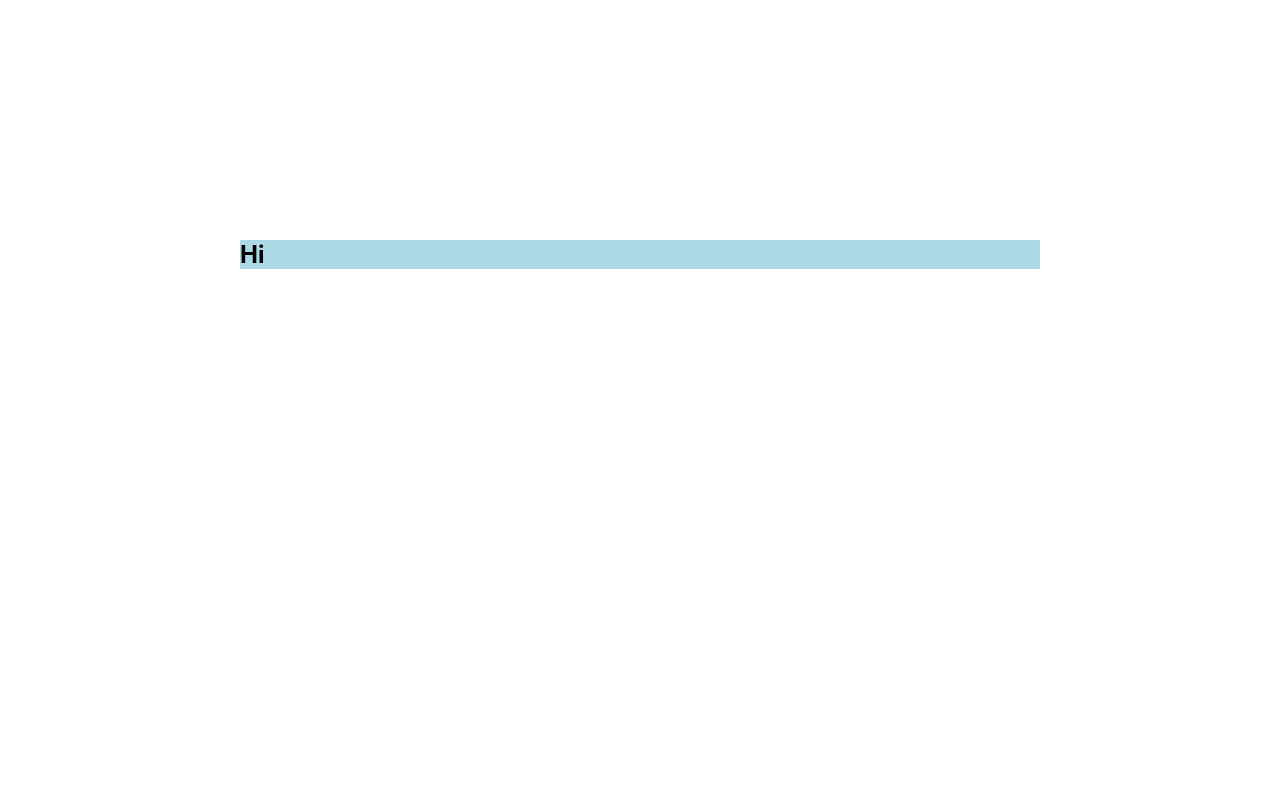
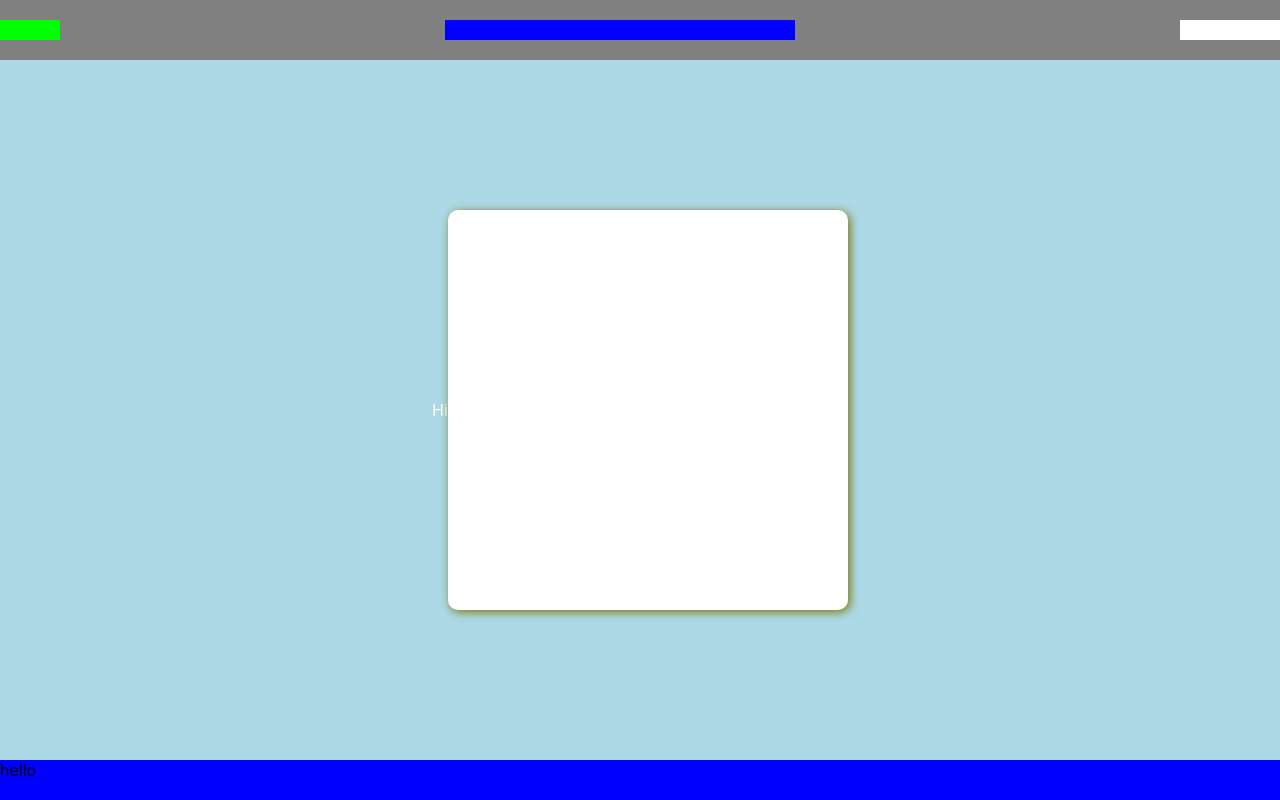
Before and after one commit to sarafotros/react-krm1, a React (Create React App) app: page / in a window 1280 px wide. Built offline with nearby package versions, Linux system fonts and the light colour scheme.

Commit message:
styles added

```diff
--- a/src/index.js
+++ b/src/index.js
@@ -1,7 +1,7 @@
 import React from 'react';
 import ReactDOM from 'react-dom';
 import './index.css';
-import App from './App';
+// import App from './App';
 import * as serviceWorker from './serviceWorker';
 import Home from "./screens/Home";
 ReactDOM.render(
--- a/src/screens/Home.js
+++ b/src/screens/Home.js
@@ -1,13 +1,22 @@
 import React from "react";
+import styles from './styles';
 
 class Home extends React.Component {
 
     render() {
-        return (
-        <div>
-            <h2 style={{ margin:240, backgroundColor:'lightBlue'}}> Hi</h2>
-        </div>
-     );
+     return (
+				<div style={styles.body}>
+					<div style={styles.header}>
+						<div style={styles.right}></div>
+						<div style={styles.center}></div>
+						<div style={styles.left}></div>
+					</div>
+                    <div style={styles.main}> Hi
+                        <div style={styles.form}></div>
+                    </div>
+					<div style={styles.footer}> hello</div>
+				</div>
+			);
     }
 }
 
--- /dev/null
+++ b/src/screens/styles.js
@@ -0,0 +1,52 @@
+const styles = {
+	body: {
+		minHeight: '100vh',
+		backgroundColor: 'white',
+		display: 'flex',
+		flexDirection: 'column',
+	},
+	main: {
+		flex: 2,
+		backgroundColor: 'lightBlue',
+        color: '#fff',
+        justifyContent: 'center',
+        display: 'flex',
+        alignItems: 'center',
+	},
+	footer: {
+		backgroundColor: 'blue',
+		height: 40,
+	},
+
+	header: {
+		backgroundColor: 'grey',
+        height: 60,
+        display: 'flex',
+        flexDirection: 'row-reverse',
+        justifyContent: 'space-between',
+        alignItems: 'center',
+	},
+	right: {
+        backgroundColor: '#fff',
+        height: 20,
+        width: 100,
+	},
+	center: {
+        backgroundColor: '#00f',
+        height: 20,
+        width:350,
+	},
+	left: {
+        backgroundColor: '#0f0',
+        height: 20,
+        width: 60
+    },
+    form: {
+        height: 400,
+        width: 400,
+        backgroundColor: '#fff',
+        borderRadius: 10,
+        boxShadow: '2px 2px 10px #770',
+    }
+};
+export default styles;
```
